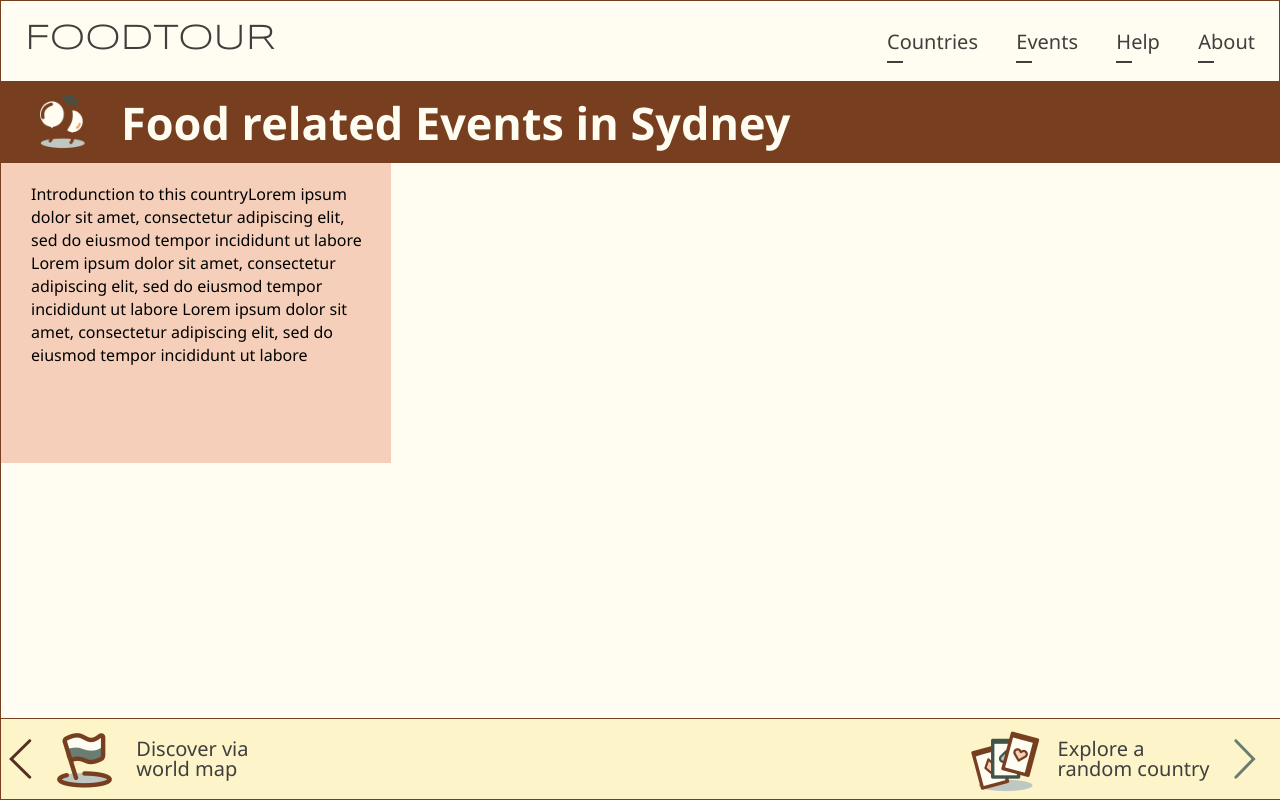
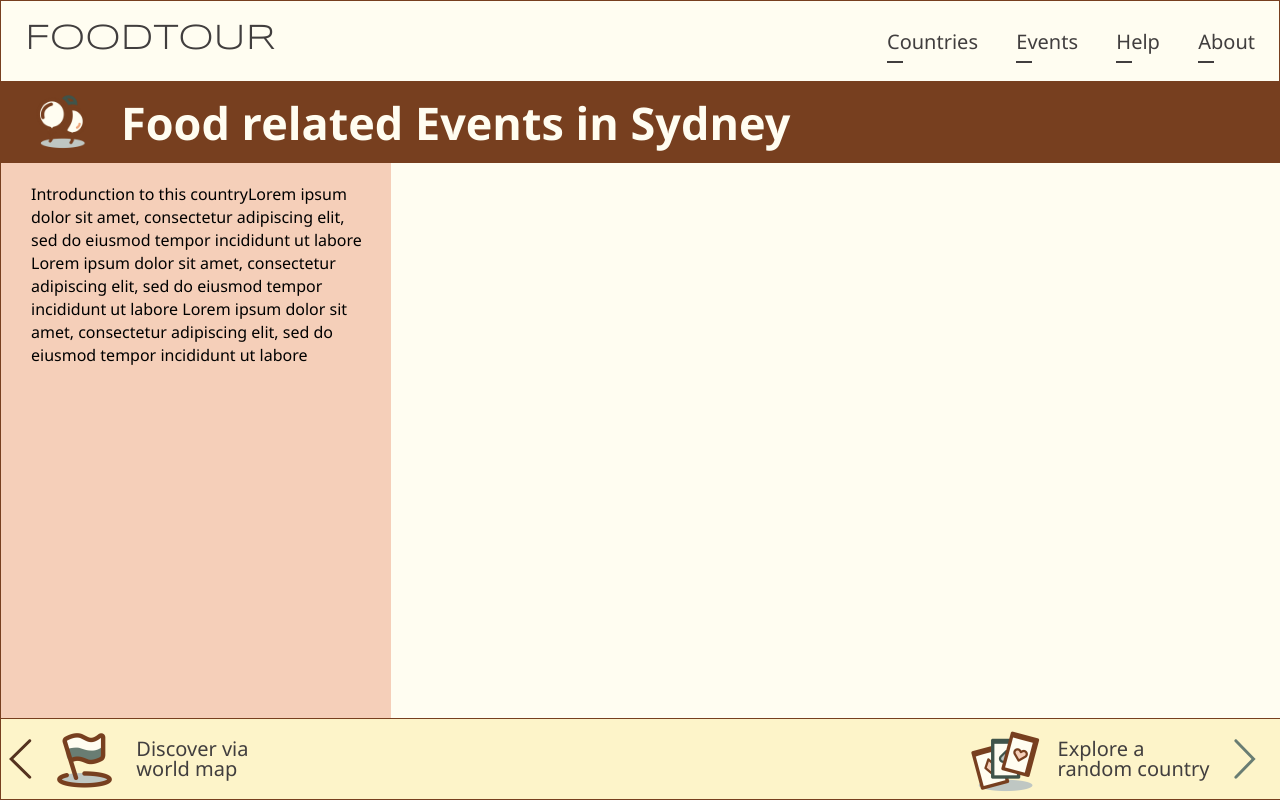
Before and after one commit to Xinxuan-Li/DECO3200-A4, a React (Create React App) app: page / in a window 1280 px wide. Both pictures are taken after a click on the button "Events". Built offline with nearby package versions, Linux system fonts and the light colour scheme; no server answers.

Commit message:
fix sidebar height

```diff
--- a/src/css/countrytemplate.css
+++ b/src/css/countrytemplate.css
@@ -20,7 +20,7 @@
 
 .sideBar {
     width: 40%;
-    height: 300px;
+    height: calc(100vh - 243px);
     /* position: relative; */
     display: flex;
     background: #f5cfb9;
```
